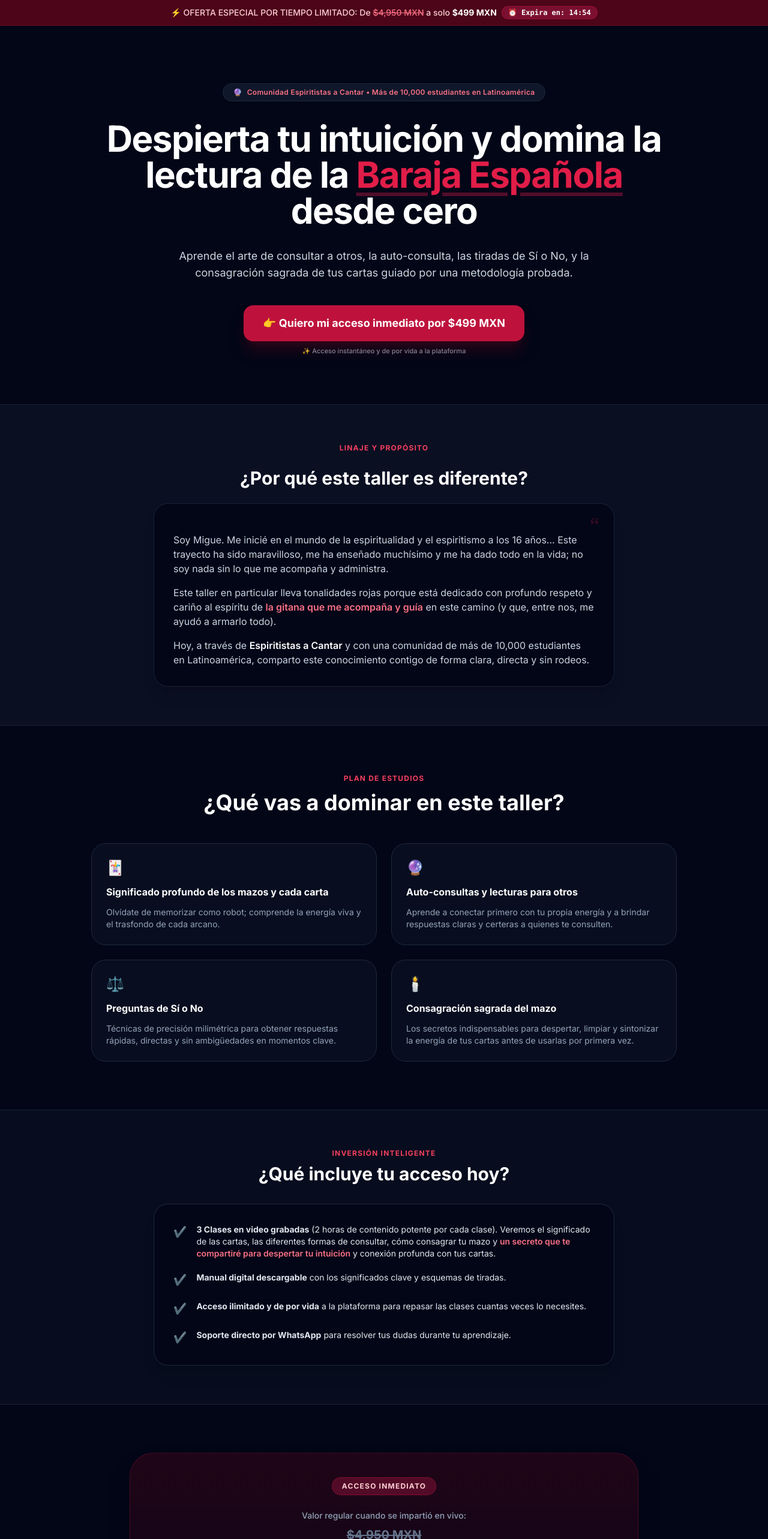
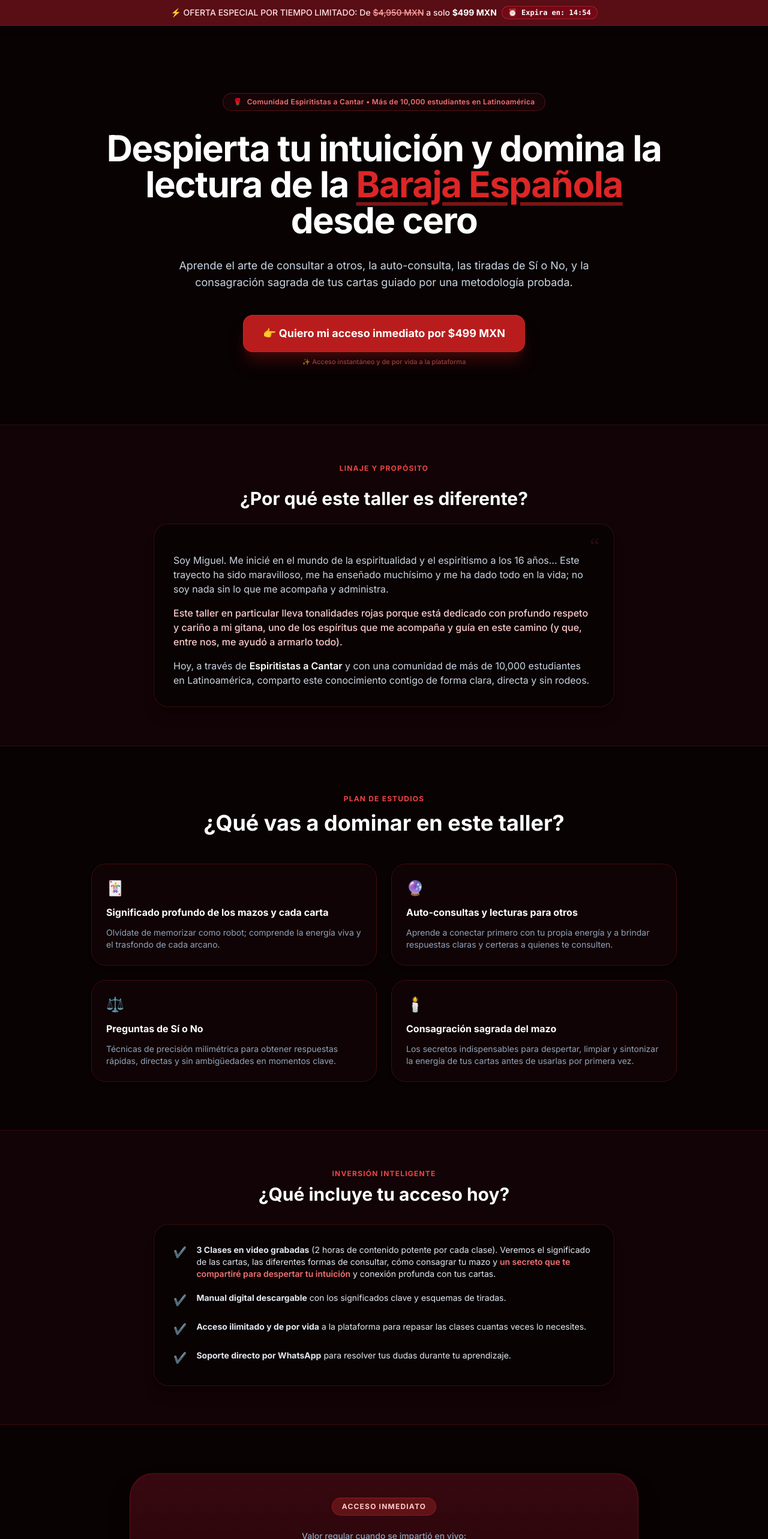
Before and after one commit to madiazcendejas-star/espiritistas-a-cantar, a Next.js app: page /cursos/baraja-espanola in a window 1280 px wide. Shown: the top 2566 px of the page at 60% size. Built offline with nearby package versions, Linux system fonts and the light colour scheme.

Commit message:
Update page.js

```diff
--- a/app/cursos/baraja-espanola/page.js
+++ b/app/cursos/baraja-espanola/page.js
@@ -20,7 +20,7 @@ export default function LandingBarajaEspanola() {
     return `${mins.toString().padStart(2, '0')}:${secs.toString().padStart(2, '0')}`
   }
 
-  // Función para disparar tu pasarela de Stripe que ya probamos
+  // Función para disparar tu pasarela de Stripe
   const handleCheckout = async () => {
     try {
       setLoadingCheckout(true)
@@ -44,29 +44,29 @@ export default function LandingBarajaEspanola() {
   }
 
   return (
-    <div className="min-h-screen bg-slate-950 text-slate-100 font-sans selection:bg-rose-900 selection:text-white">
+    <div className="min-h-screen bg-[#080203] text-slate-100 font-sans selection:bg-red-600 selection:text-white">
 
-      {/* 1. BARRA SUPERIOR DE URGENCIA (STICKY HEADER) */}
-      <div className="bg-rose-950 border-b border-rose-900/50 py-2.5 px-4 sticky top-0 z-50 text-center shadow-md">
+      {/* 1. BARRA SUPERIOR DE URGENCIA (STICKY HEADER - ROJO INTENSO) */}
+      <div className="bg-[#590d15] border-b border-red-900/60 py-2.5 px-4 sticky top-0 z-50 text-center shadow-lg">
         <div className="max-w-4xl mx-auto flex flex-col sm:flex-row items-center justify-center gap-2 text-xs sm:text-sm font-medium">
-          <span className="text-rose-200">⚡ OFERTA ESPECIAL POR TIEMPO LIMITADO: De <span className="line-through text-rose-400">$4,950 MXN</span> a solo <strong className="text-white font-black">$499 MXN</strong></span>
-          <span className="bg-rose-900/80 text-white font-mono px-2.5 py-0.5 rounded-full text-xs font-bold border border-rose-700/50 shadow-inner">
+          <span className="text-red-100">⚡ OFERTA ESPECIAL POR TIEMPO LIMITADO: De <span className="line-through text-red-300">$4,950 MXN</span> a solo <strong className="text-white font-black">$499 MXN</strong></span>
+          <span className="bg-[#720917] text-white font-mono px-2.5 py-0.5 rounded-full text-xs font-bold border border-red-500/40 shadow-inner">
             ⏰ Expira en: {formatTime(timeLeft)}
           </span>
         </div>
       </div>
 
-      {/* 2. SECCIÓN HERO (IMPACTO INICIAL) */}
-      <section className="relative overflow-hidden pt-16 pb-20 px-6 max-w-5xl mx-auto text-center space-y-8">
-        {/* Resplandor místico rojo de fondo */}
-        <div className="absolute top-1/2 left-1/2 -translate-x-1/2 -translate-y-1/2 w-[500px] h-[300px] bg-rose-600/10 blur-[120px] rounded-full pointer-events-none -z-10"></div>
+      {/* 2. SECCIÓN HERO (IMPACTO INICIAL - DOMINIO ROJO) */}
+      <section className="relative overflow-hidden pt-20 pb-24 px-6 max-w-5xl mx-auto text-center space-y-8">
+        {/* Resplandor rojo místico de fondo más intenso */}
+        <div className="absolute top-1/2 left-1/2 -translate-x-1/2 -translate-y-1/2 w-[600px] h-[350px] bg-red-700/20 blur-[140px] rounded-full pointer-events-none -z-10"></div>
 
-        <div className="inline-flex items-center gap-2 px-4 py-1.5 rounded-full bg-slate-900 border border-slate-800 text-rose-400 text-xs font-semibold tracking-wide shadow-xs">
-          <span>🔮</span> Comunidad Espiritistas a Cantar • Más de 10,000 estudiantes en Latinoamérica
+        <div className="inline-flex items-center gap-2 px-4 py-1.5 rounded-full bg-[#160407] border border-red-900/60 text-red-400 text-xs font-semibold tracking-wide shadow-xs">
+          <span>🌹</span> Comunidad Espiritistas a Cantar • Más de 10,000 estudiantes en Latinoamérica
         </div>
 
         <h1 className="text-3xl sm:text-5xl lg:text-6xl font-black tracking-tight text-white leading-[1.15]">
-          Despierta tu intuición y domina la lectura de la <span className="text-rose-600 underline decoration-rose-900/60 underline-offset-8">Baraja Española</span> desde cero
+          Despierta tu intuición y domina la lectura de la <span className="text-red-600 underline decoration-red-800/80 underline-offset-8">Baraja Española</span> desde cero
         </h1>
 
         <p className="text-base sm:text-lg text-slate-300 max-w-3xl mx-auto font-normal leading-relaxed">
@@ -77,27 +77,27 @@ export default function LandingBarajaEspanola() {
           <button
             onClick={handleCheckout}
             disabled={loadingCheckout}
-            className="w-full sm:w-auto bg-rose-700 hover:bg-rose-800 text-white font-extrabold text-base sm:text-lg px-8 py-4 rounded-2xl shadow-xl shadow-rose-950/50 transition-all transform hover:-translate-y-0.5 active:translate-y-0 disabled:opacity-50 cursor-pointer"
+            className="w-full sm:w-auto bg-red-700 hover:bg-red-800 text-white font-extrabold text-base sm:text-lg px-8 py-4 rounded-2xl shadow-xl shadow-red-950/80 transition-all transform hover:-translate-y-0.5 active:translate-y-0 disabled:opacity-50 cursor-pointer border border-red-500/30"
           >
             {loadingCheckout ? 'Redirigiendo a pasarela...' : '👉 Quiero mi acceso inmediato por $499 MXN'}
           </button>
-          <p className="text-[11px] text-slate-400 mt-2 font-medium">✨ Acceso instantáneo y de por vida a la plataforma</p>
+          <p className="text-[11px] text-red-400/80 mt-2 font-medium">✨ Acceso instantáneo y de por vida a la plataforma</p>
         </div>
       </section>
 
-      {/* 3. HISTORIA Y CONEXIÓN (AUTORIDAD CON ALMA) */}
-      <section className="py-16 px-6 bg-slate-900/60 border-y border-slate-800/80">
+      {/* 3. HISTORIA Y CONEXIÓN (AUTORIDAD Y LA GITANA) */}
+      <section className="py-16 px-6 bg-[#110306] border-y border-red-950/80">
         <div className="max-w-3xl mx-auto space-y-6">
-          <h3 className="text-xs uppercase font-bold tracking-widest text-rose-500 text-center">Linaje y Propósito</h3>
+          <h3 className="text-xs uppercase font-bold tracking-widest text-red-500 text-center">Linaje y Propósito</h3>
           <h2 className="text-2xl sm:text-3xl font-extrabold text-white text-center">¿Por qué este taller es diferente?</h2>
 
-          <div className="relative p-8 rounded-3xl bg-slate-950 border border-slate-800/80 shadow-xl space-y-4 text-slate-300 text-sm sm:text-base leading-relaxed">
-            <div className="absolute top-4 right-6 text-4xl text-rose-900/40 font-serif">“</div>
+          <div className="relative p-8 rounded-3xl bg-[#080203] border border-red-900/40 shadow-xl space-y-4 text-slate-300 text-sm sm:text-base leading-relaxed">
+            <div className="absolute top-4 right-6 text-4xl text-red-900/30 font-serif">“</div>
             <p>
-              Soy Migue. Me inicié en el mundo de la espiritualidad y el espiritismo a los 16 años... Este trayecto ha sido maravilloso, me ha enseñado muchísimo y me ha dado todo en la vida; no soy nada sin lo que me acompaña y administra.
+              Soy Miguel. Me inicié en el mundo de la espiritualidad y el espiritismo a los 16 años... Este trayecto ha sido maravilloso, me ha enseñado muchísimo y me ha dado todo en la vida; no soy nada sin lo que me acompaña y administra.
             </p>
-            <p>
-              Este taller en particular lleva tonalidades rojas porque está dedicado con profundo respeto y cariño al espíritu de <strong className="text-rose-400 font-semibold">la gitana que me acompaña y guía</strong> en este camino (y que, entre nos, me ayudó a armarlo todo).
+            <p className="text-red-200 font-medium">
+              Este taller en particular lleva tonalidades rojas porque está dedicado con profundo respeto y cariño a mi gitana, uno de los espíritus que me acompaña y guía en este camino (y que, entre nos, me ayudó a armarlo todo).
             </p>
             <p>
               Hoy, a través de <strong className="text-white font-semibold">Espiritistas a Cantar</strong> y con una comunidad de más de 10,000 estudiantes en Latinoamérica, comparto este conocimiento contigo de forma clara, directa y sin rodeos.
@@ -106,34 +106,34 @@ export default function LandingBarajaEspanola() {
         </div>
       </section>
 
-      {/* 4. ¿QUÉ VAS A DOMINAR EN ESTE TALLER? (BENEFICIOS Y MÓDULOS) */}
+      {/* 4. ¿QUÉ VAS A DOMINAR EN ESTE TALLER? (MÓDULOS CON ACENTO ROJO) */}
       <section className="py-20 px-6 max-w-5xl mx-auto space-y-12">
         <div className="text-center space-y-3">
-          <h3 className="text-xs uppercase font-bold tracking-widest text-rose-500">Plan de Estudios</h3>
+          <h3 className="text-xs uppercase font-bold tracking-widest text-red-500">Plan de Estudios</h3>
           <h2 className="text-2xl sm:text-4xl font-black text-white">¿Qué vas a dominar en este taller?</h2>
         </div>
 
         <div className="grid grid-cols-1 sm:grid-cols-2 gap-6">
 
-          <div className="p-6 rounded-3xl bg-slate-900/50 border border-slate-800 hover:border-rose-900/50 transition space-y-3">
+          <div className="p-6 rounded-3xl bg-[#0f0305] border border-red-950 hover:border-red-700/60 transition space-y-3 shadow-md">
             <div className="text-2xl">🃏</div>
             <h4 className="text-base font-bold text-white">Significado profundo de los mazos y cada carta</h4>
             <p className="text-xs sm:text-sm text-slate-400 leading-relaxed">Olvídate de memorizar como robot; comprende la energía viva y el trasfondo de cada arcano.</p>
           </div>
 
-          <div className="p-6 rounded-3xl bg-slate-900/50 border border-slate-800 hover:border-rose-900/50 transition space-y-3">
+          <div className="p-6 rounded-3xl bg-[#0f0305] border border-red-950 hover:border-red-700/60 transition space-y-3 shadow-md">
             <div className="text-2xl">🔮</div>
             <h4 className="text-base font-bold text-white">Auto-consultas y lecturas para otros</h4>
             <p className="text-xs sm:text-sm text-slate-400 leading-relaxed">Aprende a conectar primero con tu propia energía y a brindar respuestas claras y certeras a quienes te consulten.</p>
           </div>
 
-          <div className="p-6 rounded-3xl bg-slate-900/50 border border-slate-800 hover:border-rose-900/50 transition space-y-3">
+          <div className="p-6 rounded-3xl bg-[#0f0305] border border-red-950 hover:border-red-700/60 transition space-y-3 shadow-md">
             <div className="text-2xl">⚖️</div>
             <h4 className="text-base font-bold text-white">Preguntas de Sí o No</h4>
             <p className="text-xs sm:text-sm text-slate-400 leading-relaxed">Técnicas de precisión milimétrica para obtener respuestas rápidas, directas y sin ambigüedades en momentos clave.</p>
           </div>
 
-          <div className="p-6 rounded-3xl bg-slate-900/50 border border-slate-800 hover:border-rose-900/50 transition space-y-3">
+          <div className="p-6 rounded-3xl bg-[#0f0305] border border-red-950 hover:border-red-700/60 transition space-y-3 shadow-md">
             <div className="text-2xl">🕯️</div>
             <h4 className="text-base font-bold text-white">Consagración sagrada del mazo</h4>
             <p className="text-xs sm:text-sm text-slate-400 leading-relaxed">Los secretos indispensables para despertar, limpiar y sintonizar la energía de tus cartas antes de usarlas por primera vez.</p>
@@ -142,40 +142,40 @@ export default function LandingBarajaEspanola() {
         </div>
       </section>
 
-      {/* 5. ¿QUÉ INCLUYE TU ACCESO HOY? (EL STACK DE VALOR) */}
-      <section className="py-16 px-6 bg-slate-900/40 border-y border-slate-800/80">
+      {/* 5. ¿QUÉ INCLUYE TU ACCESO HOY? (STACK DE VALOR) */}
+      <section className="py-16 px-6 bg-[#110306] border-y border-red-950/80">
         <div className="max-w-3xl mx-auto space-y-8">
           <div className="text-center space-y-2">
-            <h3 className="text-xs uppercase font-bold tracking-widest text-rose-500">Inversión Inteligente</h3>
+            <h3 className="text-xs uppercase font-bold tracking-widest text-red-500">Inversión Inteligente</h3>
             <h2 className="text-2xl sm:text-3xl font-extrabold text-white">¿Qué incluye tu acceso hoy?</h2>
           </div>
 
-          <div className="bg-slate-950 p-8 rounded-3xl border border-slate-800 shadow-xl space-y-5">
+          <div className="bg-[#080203] p-8 rounded-3xl border border-red-900/40 shadow-xl space-y-5">
             <div className="flex items-start gap-4">
-              <span className="text-rose-500 text-lg font-bold">✔️</span>
-              <p className="text-xs sm:text-sm text-slate-200"><strong>3 Clases en video grabadas</strong> (2 horas de contenido potente por cada clase). Veremos el significado de las cartas, las diferentes formas de consultar, cómo consagrar tu mazo y <span className="text-rose-400 font-semibold">un secreto que te compartiré para despertar tu intuición</span> y conexión profunda con tus cartas.</p>
+              <span className="text-red-500 text-lg font-bold">✔️</span>
+              <p className="text-xs sm:text-sm text-slate-200"><strong>3 Clases en video grabadas</strong> (2 horas de contenido potente por cada clase). Veremos el significado de las cartas, las diferentes formas de consultar, cómo consagrar tu mazo y <span className="text-red-400 font-semibold">un secreto que te compartiré para despertar tu intuición</span> y conexión profunda con tus cartas.</p>
             </div>
             <div className="flex items-start gap-4">
-              <span className="text-rose-500 text-lg font-bold">✔️</span>
+              <span className="text-red-500 text-lg font-bold">✔️</span>
               <p className="text-xs sm:text-sm text-slate-200"><strong>Manual digital descargable</strong> con los significados clave y esquemas de tiradas.</p>
             </div>
             <div className="flex items-start gap-4">
-              <span className="text-rose-500 text-lg font-bold">✔️</span>
+              <span className="text-red-500 text-lg font-bold">✔️</span>
               <p className="text-xs sm:text-sm text-slate-200"><strong>Acceso ilimitado y de por vida</strong> a la plataforma para repasar las clases cuantas veces lo necesites.</p>
             </div>
             <div className="flex items-start gap-4">
-              <span className="text-rose-500 text-lg font-bold">✔️</span>
+              <span className="text-red-500 text-lg font-bold">✔️</span>
               <p className="text-xs sm:text-sm text-slate-200"><strong>Soporte directo por WhatsApp</strong> para resolver tus dudas durante tu aprendizaje.</p>
             </div>
           </div>
         </div>
       </section>
 
-      {/* 6. EL CIERRE DE IMPACTO (PRECIO, ESCASEZ Y CTA) */}
+      {/* 6. EL CIERRE DE IMPACTO (PRECIO, ESCASEZ Y CTA EN ROJO) */}
       <section className="py-20 px-6 max-w-4xl mx-auto text-center space-y-8">
-        <div className="bg-gradient-to-b from-rose-950/40 to-slate-950 p-10 rounded-[2.5rem] border border-rose-900/40 shadow-2xl space-y-6">
+        <div className="bg-gradient-to-b from-[#38080f] to-[#080203] p-10 rounded-[2.5rem] border border-red-800/50 shadow-2xl space-y-6">
 
-          <span className="bg-rose-900/50 text-rose-200 border border-rose-700/40 text-xs font-bold uppercase tracking-widest px-4 py-1.5 rounded-full inline-block">
+          <span className="bg-red-900/60 text-red-200 border border-red-600/40 text-xs font-bold uppercase tracking-widest px-4 py-1.5 rounded-full inline-block">
             Acceso Inmediato
           </span>
 
@@ -185,7 +185,7 @@ export default function LandingBarajaEspanola() {
           </div>
 
           <div className="space-y-1">
-            <p className="text-xs text-rose-400 uppercase font-bold tracking-wider">Precio especial de hoy:</p>
+            <p className="text-xs text-red-400 uppercase font-bold tracking-wider">Precio especial de hoy:</p>
             <div className="text-5xl sm:text-6xl font-black text-white tracking-tight">
               $499 <span className="text-xl font-normal text-slate-400">MXN</span>
             </div>
@@ -195,15 +195,15 @@ export default function LandingBarajaEspanola() {
             <button
               onClick={handleCheckout}
               disabled={loadingCheckout}
-              className="w-full bg-rose-700 hover:bg-rose-800 text-white font-black text-base sm:text-lg px-8 py-4 rounded-2xl shadow-xl shadow-rose-950/80 transition-all transform hover:-translate-y-0.5 active:translate-y-0 disabled:opacity-50 cursor-pointer"
+              className="w-full bg-red-700 hover:bg-red-800 text-white font-black text-base sm:text-lg px-8 py-4 rounded-2xl shadow-xl shadow-red-950/90 transition-all transform hover:-translate-y-0.5 active:translate-y-0 disabled:opacity-50 cursor-pointer border border-red-500/40"
             >
               {loadingCheckout ? 'Conectando...' : '🔥 ¡Quiero Inscribirme Ahora por $499!'}
             </button>
-            <p className="text-[11px] text-slate-400 mt-3">🔒 Pago 100% seguro procesado por Stripe. Acceso automático inmediato.</p>
+            <p className="text-[11px] text-red-300/80 mt-3">🔒 Pago 100% seguro procesado por Stripe. Acceso automático inmediato.</p>
           </div>
 
-          <div className="border-t border-slate-800/80 pt-6 mt-6 max-w-lg mx-auto">
-            <p className="text-xs text-slate-400 leading-relaxed">
+          <div className="border-t border-red-900/40 pt-6 mt-6 max-w-lg mx-auto">
+            <p className="text-xs text-slate-300 leading-relaxed">
               <strong>Garantía de claridad:</strong> Cero rodeos, explicaciones directas y 100% aplicable desde el primer minuto. Empieza a leer tu mazo hoy mismo.
             </p>
           </div>
```
